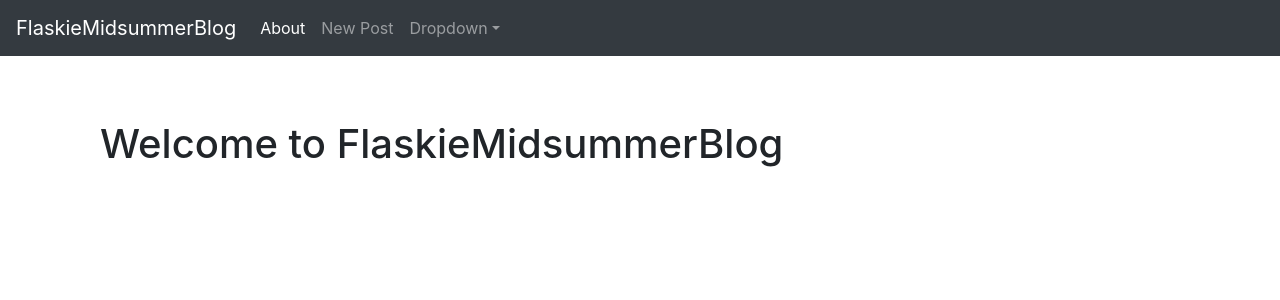
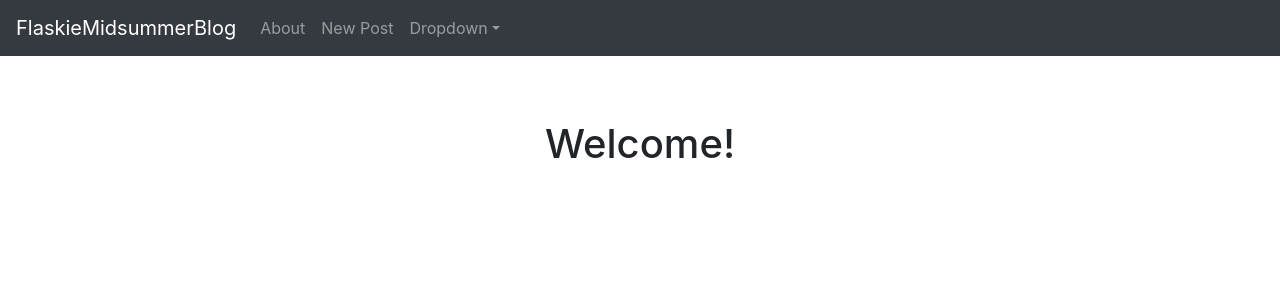
Before and after one commit to NataleAlessi/flask_basic_blog_app, a Flask app: page / in a window 1280 px wide. Shown: the top 300 px of the page. Run offline with Flask 2, Linux system fonts and the light colour scheme; data that the repository does not hold is empty; some libraries are stand-ins or nearby versions.

Commit message:
add bootstrap 4 basic usage to base and index template

```diff
--- a/templates/base.html
+++ b/templates/base.html
@@ -16,15 +16,15 @@
 
       <div class="collapse navbar-collapse" id="navbarsExampleDefault">
         <ul class="navbar-nav mr-auto">
-          <li class="nav-item active">
-            <a class="nav-link" href="{{url_for('about')}}">About <span class="sr-only">(current)</span></a>
+          <li class="nav-item">
+            <a class="nav-link" href="{{url_for('about')}}">About</span></a>
           </li>
           <li class="nav-item">
             <a class="nav-link" href="{{url_for('create')}}">New Post</a>
           </li>
           <li class="nav-item dropdown">
-            <a class="nav-link dropdown-toggle" href="http://example.com" id="dropdown01" data-toggle="dropdown" aria-haspopup="true" aria-expanded="false">Dropdown</a>
-            <div class="dropdown-menu" aria-labelledby="dropdown01">
+            <a class="nav-link dropdown-toggle" href="#" id="dropdown01" data-toggle="dropdown" aria-haspopup="true" aria-expanded="false">Dropdown</a>
+            <div class="dropdown-menu" aria-labelledby="dropdown_for_future_implementations">
               <a class="dropdown-item" href="#">Some cool</a>
               <a class="dropdown-item" href="#">Dropdown stuff</a>
               <a class="dropdown-item" href="#">Happening here</a>
@@ -45,10 +45,15 @@
         <div class="starter-template">
 
             <div class="container">
-            {% for message in get_flashed_messages() %}
-                <div class="alert alert-danger">{{ message }}</div>
-            {% endfor %}
-            {% block content %} {% endblock %}
+
+              {% for message in get_flashed_messages() %}
+                  <div class="alert alert-danger">{{ message }}</div>
+              {% endfor %}
+              <div class="row">
+                <div class="col text-center">
+                  {% block content %} {% endblock %}
+                </div>
+              </div>
             </div>
 
         </div>
--- a/templates/index.html
+++ b/templates/index.html
@@ -2,7 +2,7 @@
 
 {% block content %}
 
-    <h1>{% block title %} Welcome to FlaskieMidsummerBlog {% endblock %}</h1>
+    <h1 class="text-center">{% block title %} Welcome! {% endblock %}</h1>
 
     {% for post in posts %}
         <a href="{{ url_for('post', post_id=post['id']) }}">
```
